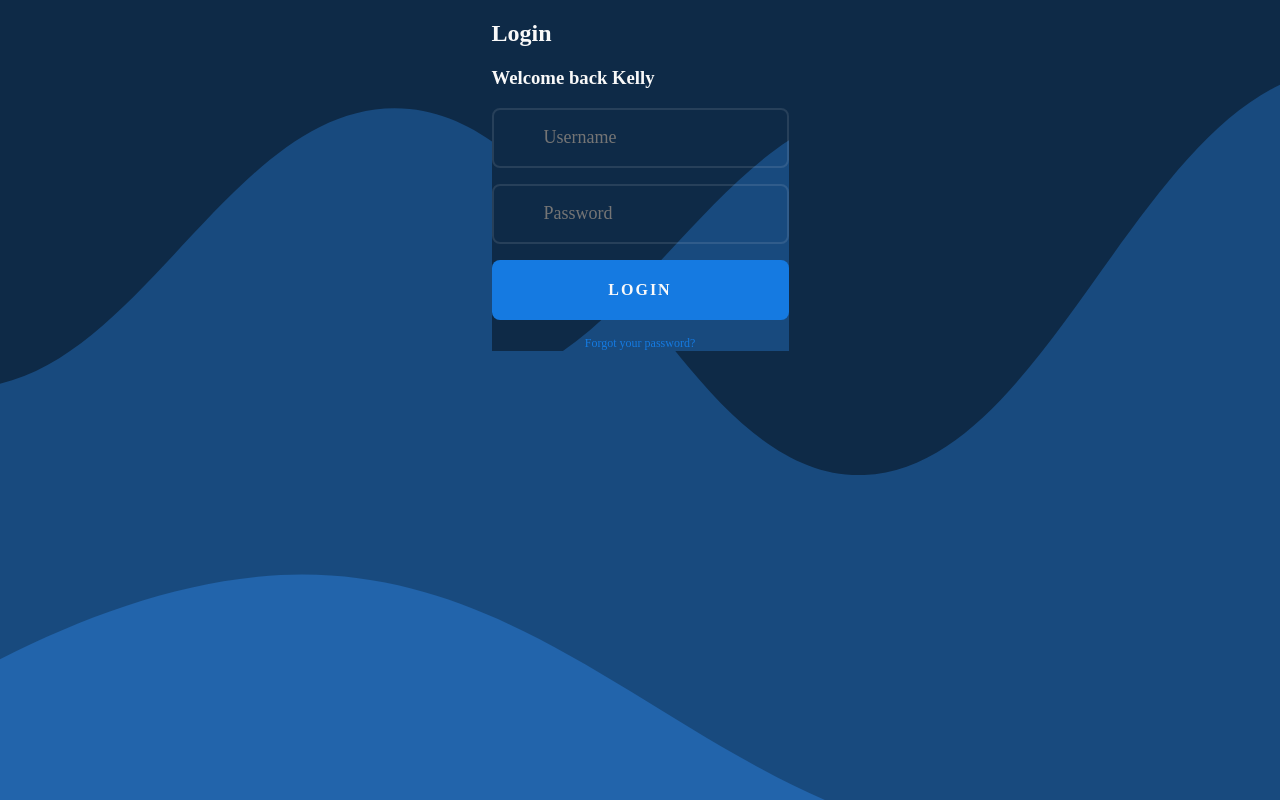
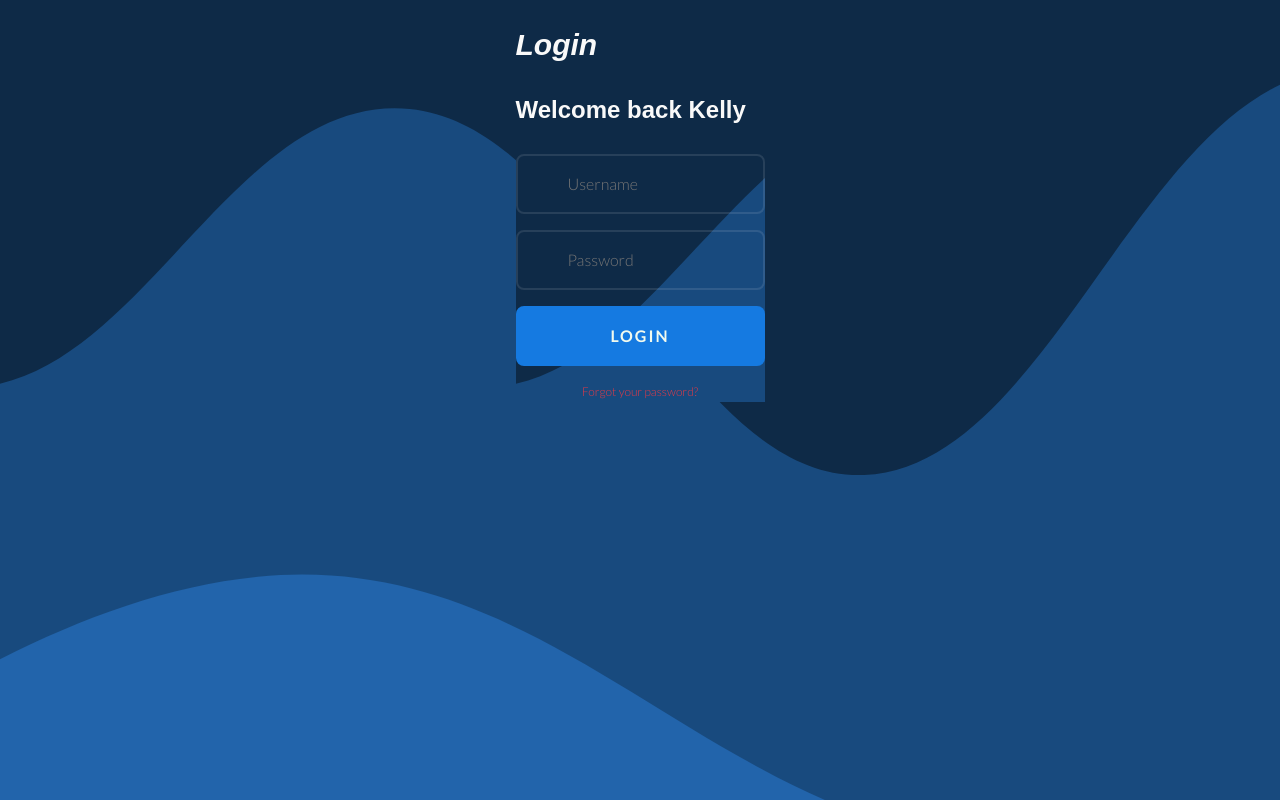
Before and after one commit to Akki-on-Rails/skill-bridge, a React (Create React App) app in the folder client/: page / in a window 1280 px wide. Built offline with nearby package versions, Linux system fonts and the light colour scheme; a web font is replaced by a local one.

Commit message:
styling fonts and adding style modules to the login card module

```diff
--- a/client/src/components/login-card.js
+++ b/client/src/components/login-card.js
@@ -1,7 +1,7 @@
 import React from "react";
 import { Link } from "react-router-dom";
 
-import './login-card.module.css';
+import './login-card.module.scss';
 
 const LoginCard = () => {
   return (
--- a/client/src/components/login-card.module.css
+++ b/client/src/components/login-card.module.scss
@@ -1,3 +1,6 @@
+@import '../styles/colors.module.scss';
+@import '../styles/fonts.module.scss';
+
 * {
   box-sizing: border-box;
 }
@@ -47,16 +50,12 @@
 } */
 
 .login > h2 {
-  font-size: 36px;
-  font-weight: 500;
   margin: 0 0 4px;
 }
 
 .login > h3 {
   color: rgba(255, 255, 255, 0.38);
   margin: 0 0 30px;
-  font-weight: 500;
-  font-size: 16px;
 }
 
 /* got problems with styles for the 'login-form' class.
@@ -88,15 +87,12 @@ button {
   height: 60px;
   outline: none;
   padding: 0;
-  font-family: inherit;
-  font-size: 16px;
   border-radius: 8px;
 }
 
 input {
   background: transparent;
   border: 2px solid rgba(255, 255, 255, 0.1);
-  font-size: 18px;
   padding: 0 20px 0 50px;
   color: inherit;
 }
@@ -112,14 +108,14 @@ input:focus ~ span {
 button {
   cursor: pointer;
   background: #157ae1;
-  color: #f9f9f9;
+  color: $c-background;
   border: 0;
   font-weight: 600;
   letter-spacing: 2px;
 }
 
 a {
-  color: #157ae1;
+  color: $c-contrast;
   font-size: 12px;
   text-align: left;
   text-decoration: none;
--- a/client/src/styles/fonts.module.scss
+++ b/client/src/styles/fonts.module.scss
@@ -64,3 +64,11 @@ h1, h2, h3 {
 *, h4, h5, h6 {
   line-height: 20px;
 }
+
+strong {
+  font-weight: 800;
+}
+
+em {
+  font-style: italic;
+}
```
Also changed, not shown: client/src/App.scss (+3 -4 lines).
